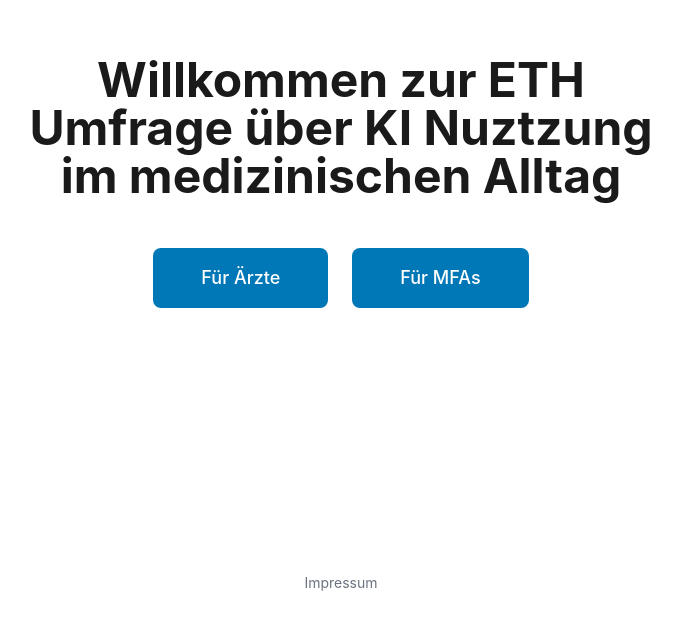
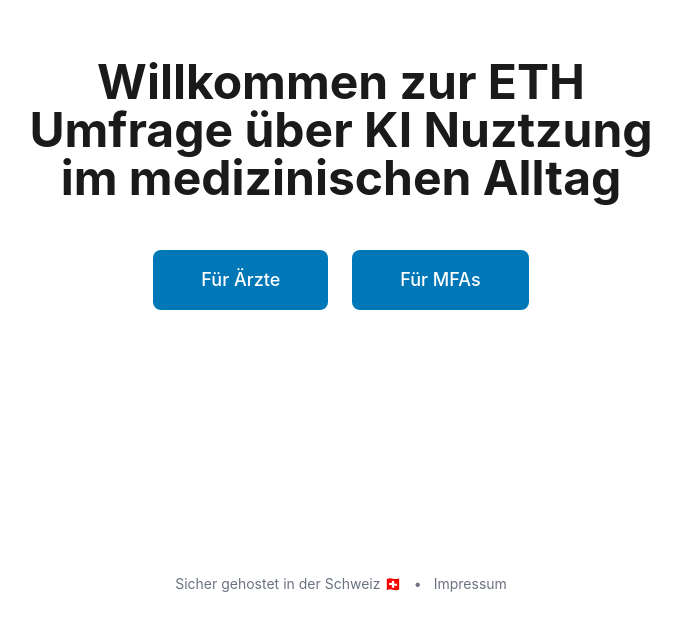
Before and after one commit to tobiasbudig/MyForm, a React (Vite) app in the folder client/: page / in a window 1280 px wide. Shown: the part 182-800 px from the top of the page, without its empty margins (299-980 px from the left). Built offline with nearby package versions, Linux system fonts and the light colour scheme; no server answers.

Commit message:
added hosting line

```diff
--- a/client/src/components/FixedFooter.jsx
+++ b/client/src/components/FixedFooter.jsx
@@ -3,12 +3,16 @@
 export default function FixedFooter() {
   return (
     <div className="fixed bottom-0 left-0 p-6 z-10">
-      <Link
-        to="/impressum"
-        className="text-sm text-textSecondary hover:text-textPrimary hover:underline transition-default"
-      >
-        Impressum
-      </Link>
+      <div className="flex items-center gap-3 text-sm text-textSecondary">
+        <span>Sicher gehostet in der Schweiz 🇨🇭</span>
+        <span>•</span>
+        <Link
+          to="/impressum"
+          className="hover:text-textPrimary hover:underline transition-default"
+        >
+          Impressum
+        </Link>
+      </div>
     </div>
   );
 }
--- a/client/src/components/Footer.jsx
+++ b/client/src/components/Footer.jsx
@@ -3,12 +3,16 @@
 export default function Footer() {
   return (
     <footer className="py-6 text-center">
-      <Link
-        to="/impressum"
-        className="text-sm text-textSecondary hover:text-textPrimary hover:underline transition-default"
-      >
-        Impressum
-      </Link>
+      <div className="flex items-center justify-center gap-3 text-sm text-textSecondary">
+        <span>Sicher gehostet in der Schweiz 🇨🇭</span>
+        <span>•</span>
+        <Link
+          to="/impressum"
+          className="hover:text-textPrimary hover:underline transition-default"
+        >
+          Impressum
+        </Link>
+      </div>
     </footer>
   );
 }
```
